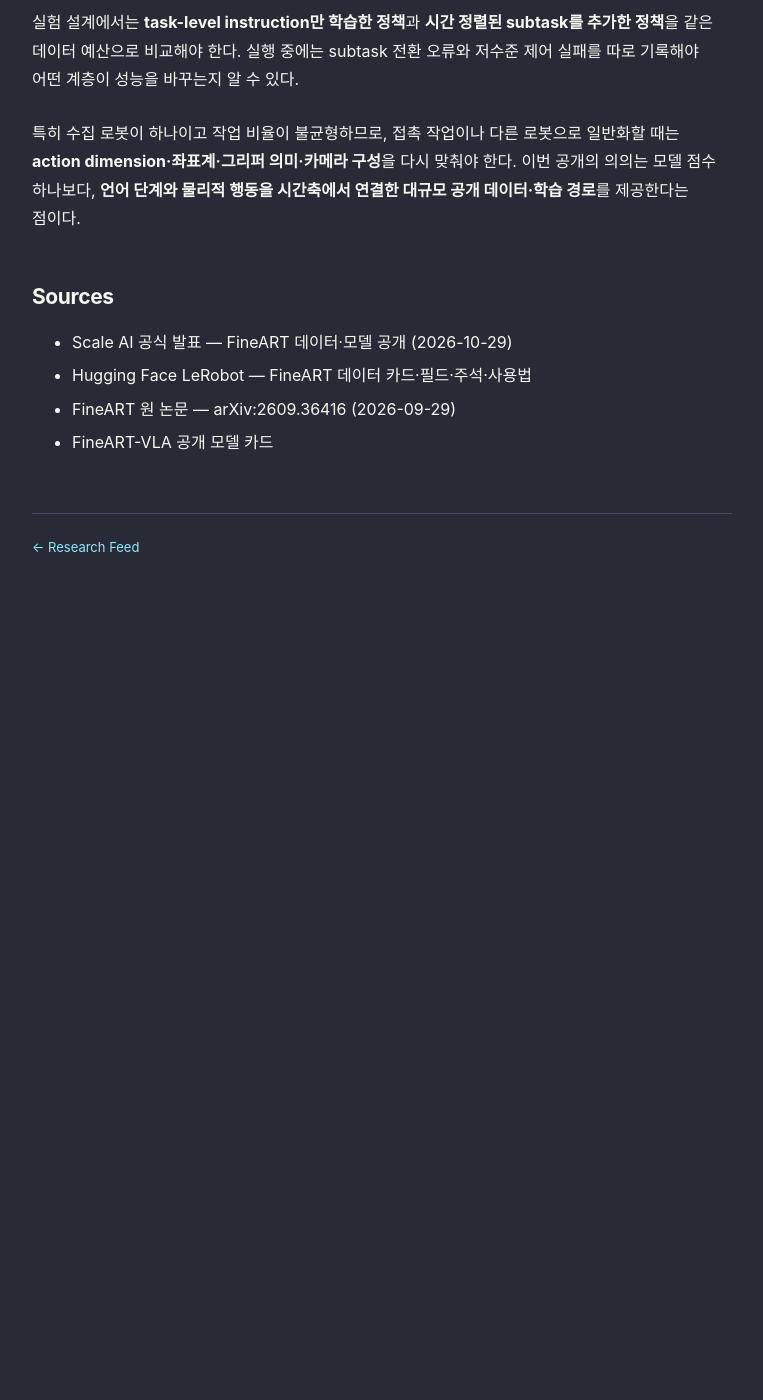
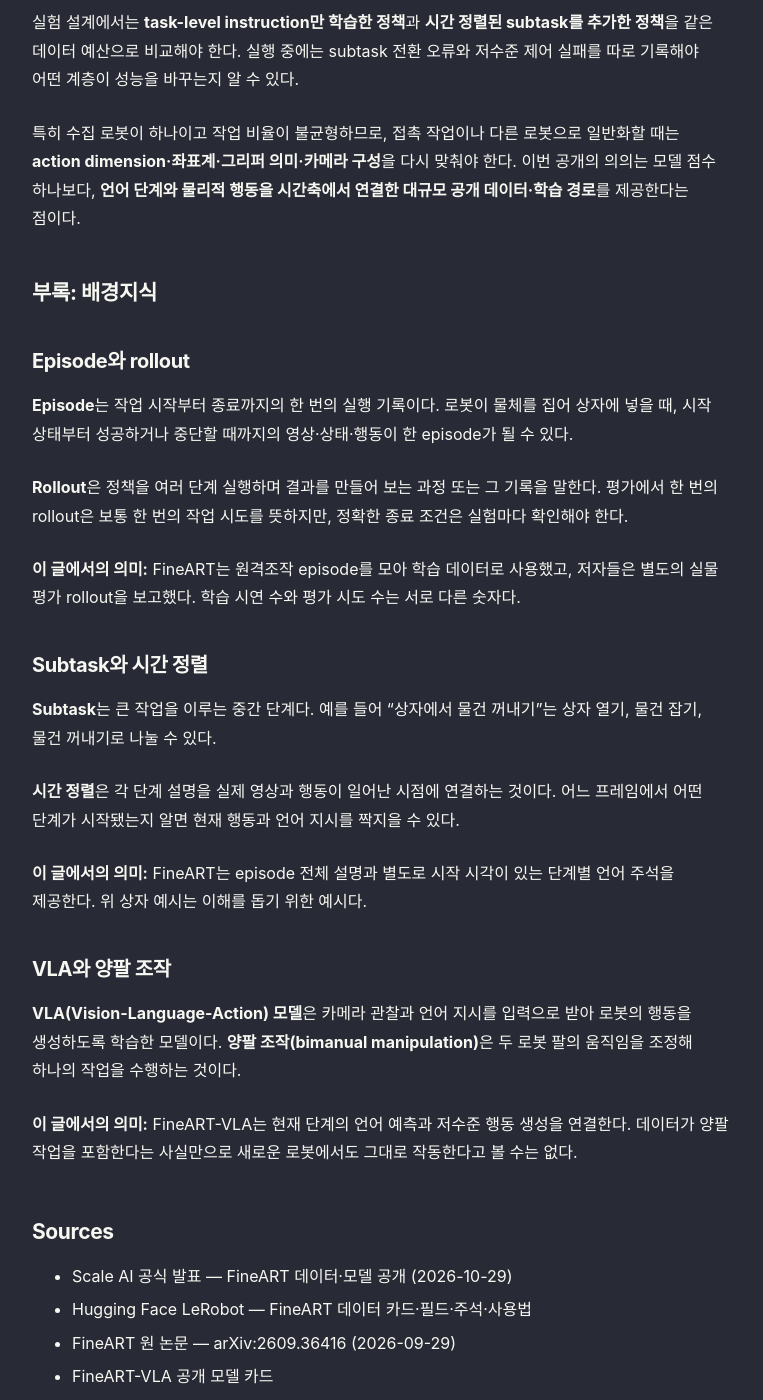
Before and after one commit to nayana224/nayana224.github.io, a Jekyll site: the page built from _research_feed/2026-10-31-ai-robotics.md, in a window 1280 px wide and 1400 px high, scrolled down 2065 px. Shown: the whole window, without its empty margins (258-1021 px from the left). Built offline with Jekyll 4.4.1, drawn with Linux system fonts in a browser that asks for light colours; before the commit the page ends 2695 px from its top, so only the background shows below that.

Commit message:
Add article background knowledge

```diff
--- a/_research_feed/2026-10-31-ai-robotics.md
+++ b/_research_feed/2026-10-31-ai-robotics.md
@@ -43,6 +43,30 @@
 
 특히 수집 로봇이 하나이고 작업 비율이 불균형하므로, 접촉 작업이나 다른 로봇으로 일반화할 때는 **action dimension·좌표계·그리퍼 의미·카메라 구성**을 다시 맞춰야 한다. 이번 공개의 의의는 모델 점수 하나보다, **언어 단계와 물리적 행동을 시간축에서 연결한 대규모 공개 데이터·학습 경로**를 제공한다는 점이다.
 
+## 부록: 배경지식
+
+### Episode와 rollout
+
+**Episode**는 작업 시작부터 종료까지의 한 번의 실행 기록이다. 로봇이 물체를 집어 상자에 넣을 때, 시작 상태부터 성공하거나 중단할 때까지의 영상·상태·행동이 한 episode가 될 수 있다.
+
+**Rollout**은 정책을 여러 단계 실행하며 결과를 만들어 보는 과정 또는 그 기록을 말한다. 평가에서 한 번의 rollout은 보통 한 번의 작업 시도를 뜻하지만, 정확한 종료 조건은 실험마다 확인해야 한다.
+
+**이 글에서의 의미:** FineART는 원격조작 episode를 모아 학습 데이터로 사용했고, 저자들은 별도의 실물 평가 rollout을 보고했다. 학습 시연 수와 평가 시도 수는 서로 다른 숫자다.
+
+### Subtask와 시간 정렬
+
+**Subtask**는 큰 작업을 이루는 중간 단계다. 예를 들어 “상자에서 물건 꺼내기”는 상자 열기, 물건 잡기, 물건 꺼내기로 나눌 수 있다.
+
+**시간 정렬**은 각 단계 설명을 실제 영상과 행동이 일어난 시점에 연결하는 것이다. 어느 프레임에서 어떤 단계가 시작됐는지 알면 현재 행동과 언어 지시를 짝지을 수 있다.
+
+**이 글에서의 의미:** FineART는 episode 전체 설명과 별도로 시작 시각이 있는 단계별 언어 주석을 제공한다. 위 상자 예시는 이해를 돕기 위한 예시다.
+
+### VLA와 양팔 조작
+
+**VLA(Vision-Language-Action) 모델**은 카메라 관찰과 언어 지시를 입력으로 받아 로봇의 행동을 생성하도록 학습한 모델이다. **양팔 조작(bimanual manipulation)**은 두 로봇 팔의 움직임을 조정해 하나의 작업을 수행하는 것이다.
+
+**이 글에서의 의미:** FineART-VLA는 현재 단계의 언어 예측과 저수준 행동 생성을 연결한다. 데이터가 양팔 작업을 포함한다는 사실만으로 새로운 로봇에서도 그대로 작동한다고 볼 수는 없다.
+
 ## Sources
 
 - [Scale AI 공식 발표 — FineART 데이터·모델 공개 (2026-10-29)](https://labs.scale.com/blog/fineart)
```
